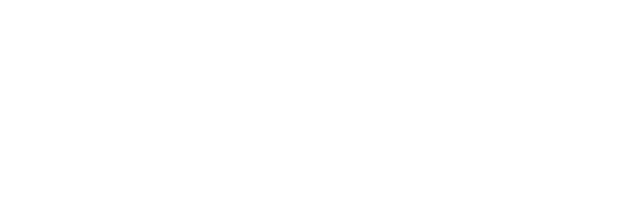
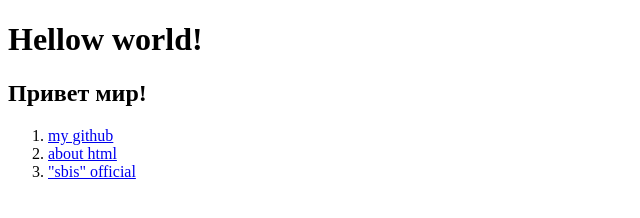
Before and after one commit to youngDkWar/task-html, a website: page src/index.html in a window 1280 px wide. Shown: the whole page, without its empty margins (0-640 px from the left). Drawn offline with Linux system fonts and the light colour scheme.

Commit message:
Задание по HTML

```diff
--- a/src/index.html
+++ b/src/index.html
@@ -3,5 +3,19 @@
     <head>
         <title>HTML</title>
     </head>
-    <body></body>
+    <body>
+        <h1>Hellow world!</h1>
+        <h2>Привет мир!</h2>
+        <ol>
+            <li>
+                <a href="https://github.com/youngDkWar">my github</a>
+            </li>
+            <li>
+                <a href="https://ru.wikipedia.org/wiki/HTML">about html</a>
+            </li>
+            <li>
+                <a href="https://sbis.ru/">"sbis" official</a>
+            </li>
+        </ol>
+    </body>
 </html>
```
Also changed, not shown: 1 other file.
